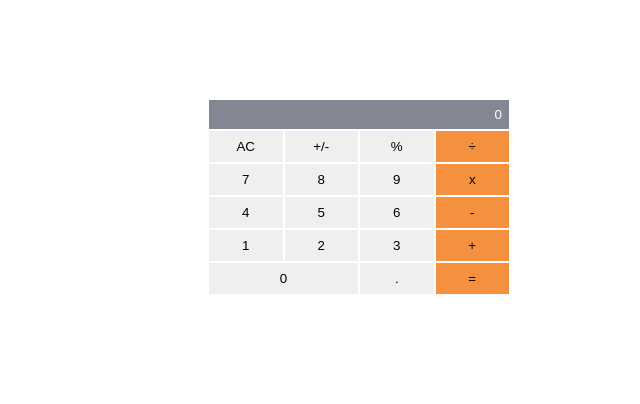
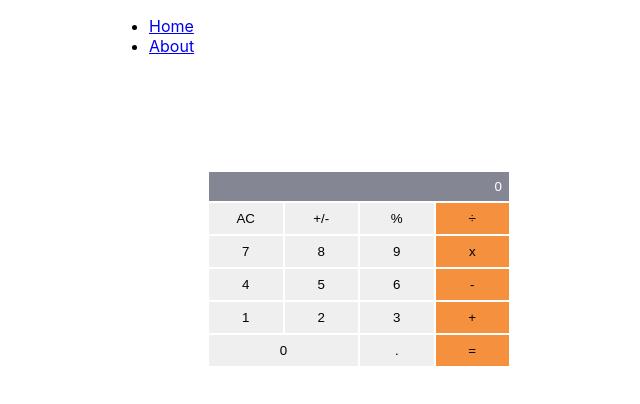
Before and after one commit to AKeeganDev/math_magicians, a React (Create React App) app: page / in a window 1280 px wide. Shown: the top 404 px of the page, without its empty margins (281-921 px from the left). Built offline with nearby package versions, Linux system fonts and the light colour scheme.

Commit message:
setup router

```diff
--- a/package.json
+++ b/package.json
@@ -11,6 +11,7 @@
     "prop-types": "^15.8.1",
     "react": "^18.0.0",
     "react-dom": "^18.0.0",
+    "react-router-dom": "^6.3.0",
     "react-scripts": "5.0.1",
     "web-vitals": "^2.1.4"
   },
--- a/src/App.js
+++ b/src/App.js
@@ -1,8 +1,15 @@
+import { Routes, Route } from 'react-router-dom';
 import Calculator from './components/calculator';
+import NavBar from './Navbar';
 
 function App() {
   return (
-    <Calculator />
+    <>
+      <NavBar />
+      <Routes>
+        <Route exact path="/" element={<Calculator />} />
+      </Routes>
+    </>
   );
 }
 
--- /dev/null
+++ b/src/Navbar.js
@@ -0,0 +1,39 @@
+import { NavLink } from 'react-router-dom';
+
+const Navbar = () => {
+  const links = [
+    {
+      id: 1,
+      path: '/',
+      text: 'Home',
+    },
+    {
+      id: 2,
+      path: '/about',
+      text: 'About',
+    },
+    {
+      id: 3,
+      path: '/quote',
+      text: 'Quote',
+    },
+  ];
+
+  return (
+    <nav className="navBar">
+      <ul>
+        <li key={links[0].id}>
+          <NavLink to={links[0].path}>
+            {links[0].text}
+          </NavLink>
+        </li>
+        <li key={links[1].id}>
+          <NavLink to={links[1].path}>
+            {links[1].text}
+          </NavLink>
+        </li>
+      </ul>
+    </nav>
+  );
+};
+export default Navbar;
--- a/src/index.js
+++ b/src/index.js
@@ -1,12 +1,15 @@
 import React from 'react';
 import ReactDOM from 'react-dom/client';
+import { BrowserRouter as Router } from 'react-router-dom';
 import './index.css';
 import App from './App';
 
 const root = ReactDOM.createRoot(document.getElementById('root'));
 root.render(
   <React.StrictMode>
-    <App />
+    <Router>
+      <App />
+    </Router>
   </React.StrictMode>,
 );
 
```
Also changed, not shown: 1 other file (tests, documents, lock files or other folders).
